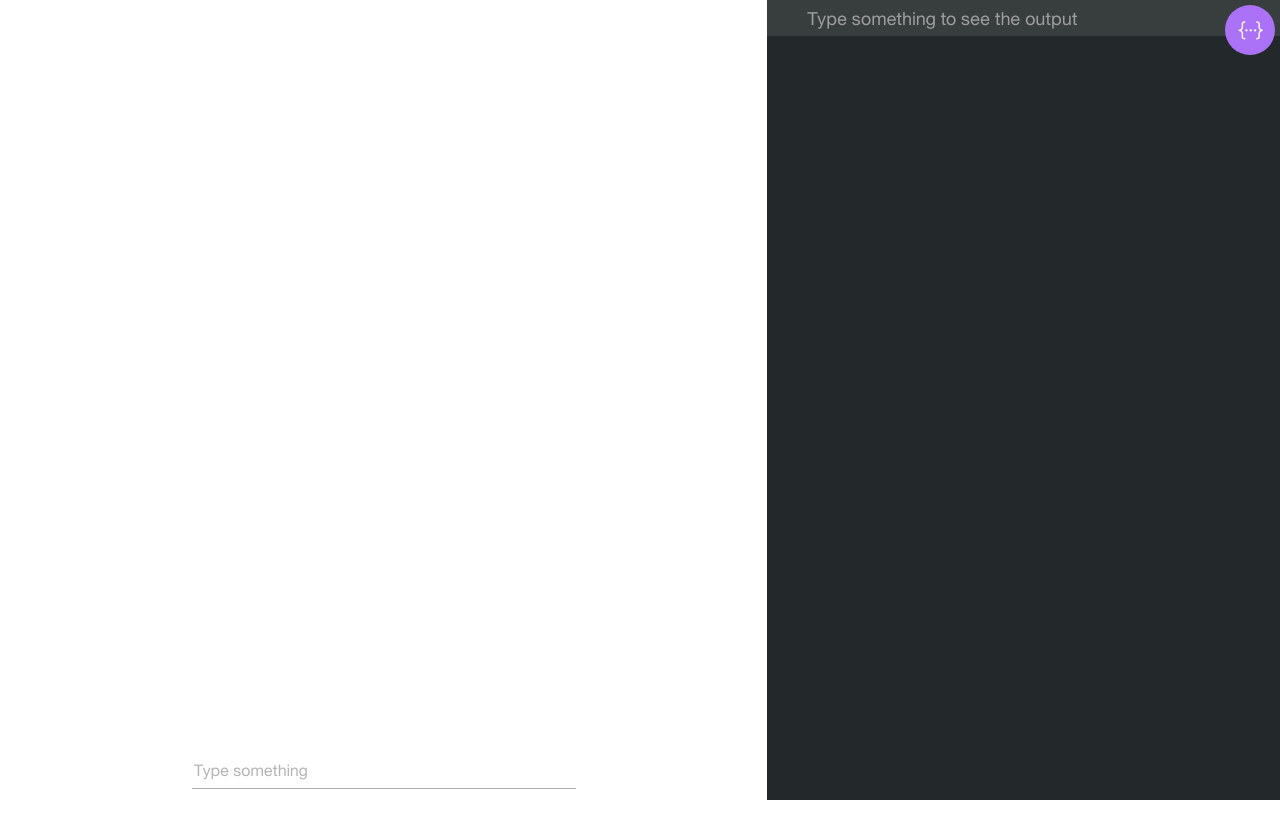
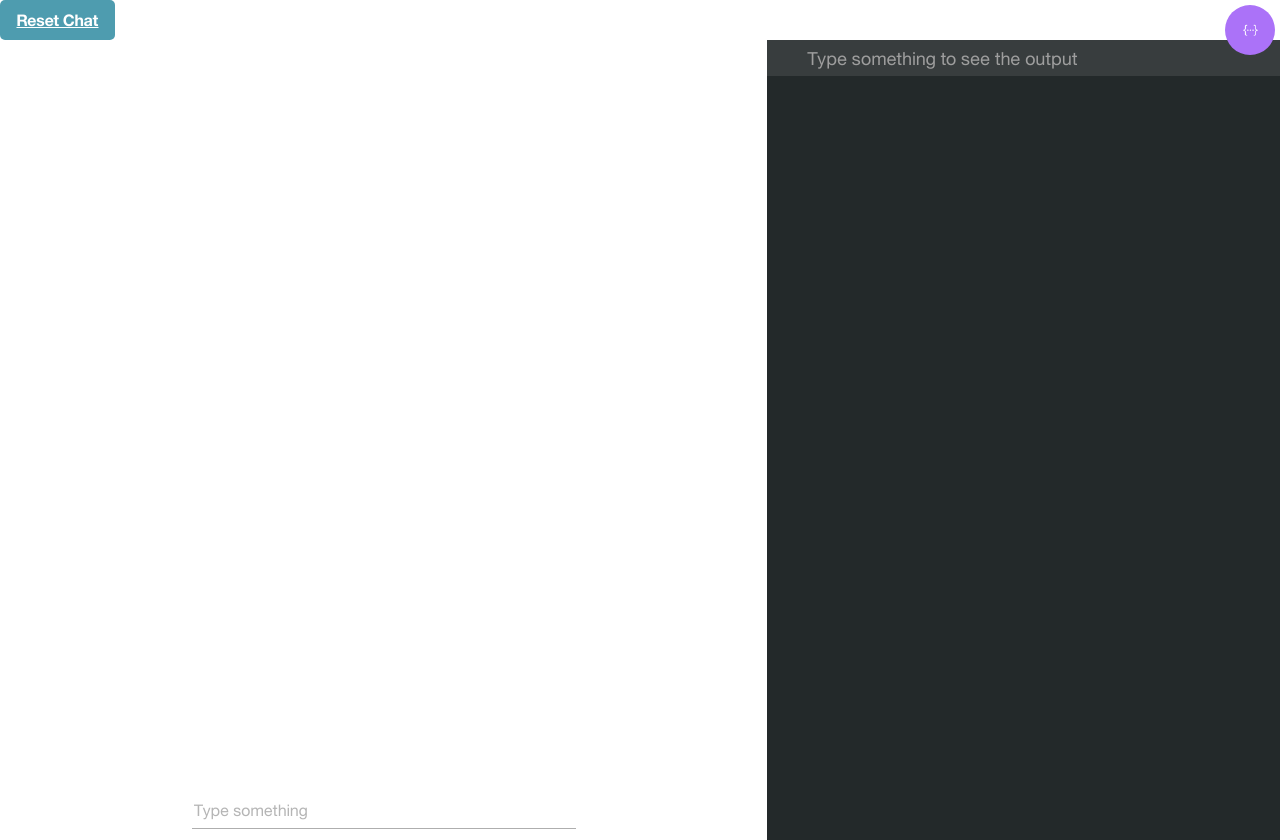
Before and after one commit to kdunetz/freedom_chatbot, a website: page public/index.html in a window 1280 px wide. Before the commit the page ends 800 px from the top, so only its background shows below. Drawn offline with Linux system fonts and the light colour scheme; no server answers.

Commit message:
Added Reset Chat Button

```diff
--- a/public/css/app.css
+++ b/public/css/app.css
@@ -429,3 +429,15 @@ html{
   font-weight: normal;
   font-style: normal;
 }
+
+.button {
+    display: block;
+    width: 115px;
+    height: 40px;
+    background: #4E9CAF;
+    padding: 10px;
+    text-align: center;
+    border-radius: 5px;
+    color: white;
+    font-weight: bold;
+}
--- a/public/index.html
+++ b/public/index.html
@@ -11,6 +11,7 @@
   <link rel="stylesheet" href="css/app.css">
 </head>
 <body>
+  <a class="button" href="http://localhost:3000">Reset Chat</a>
   <div id="view-change-button" class="button" onclick="PayloadPanel.togglePanel(event, this)">
     <img class="option full" src="../img/Chat Button.png">
     <img class="option not-full" src="../img/Code Button.png">
```
